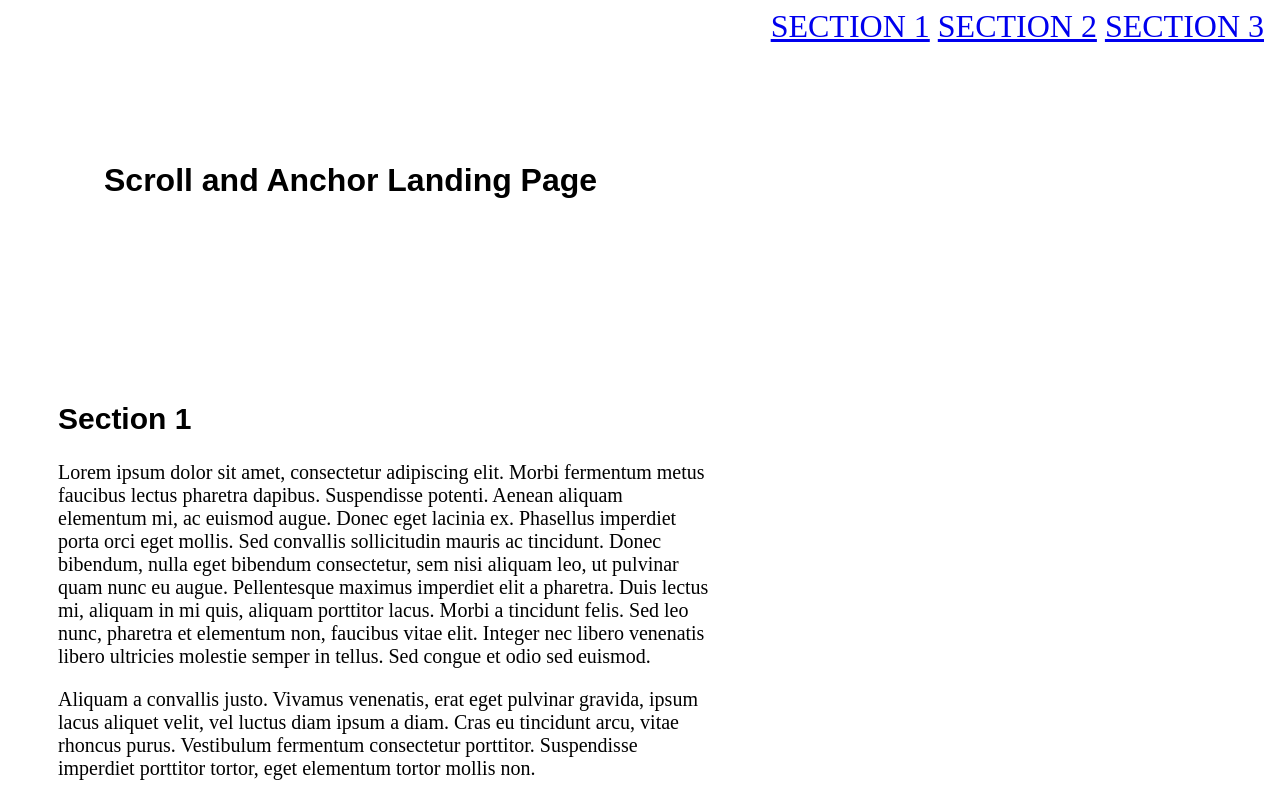
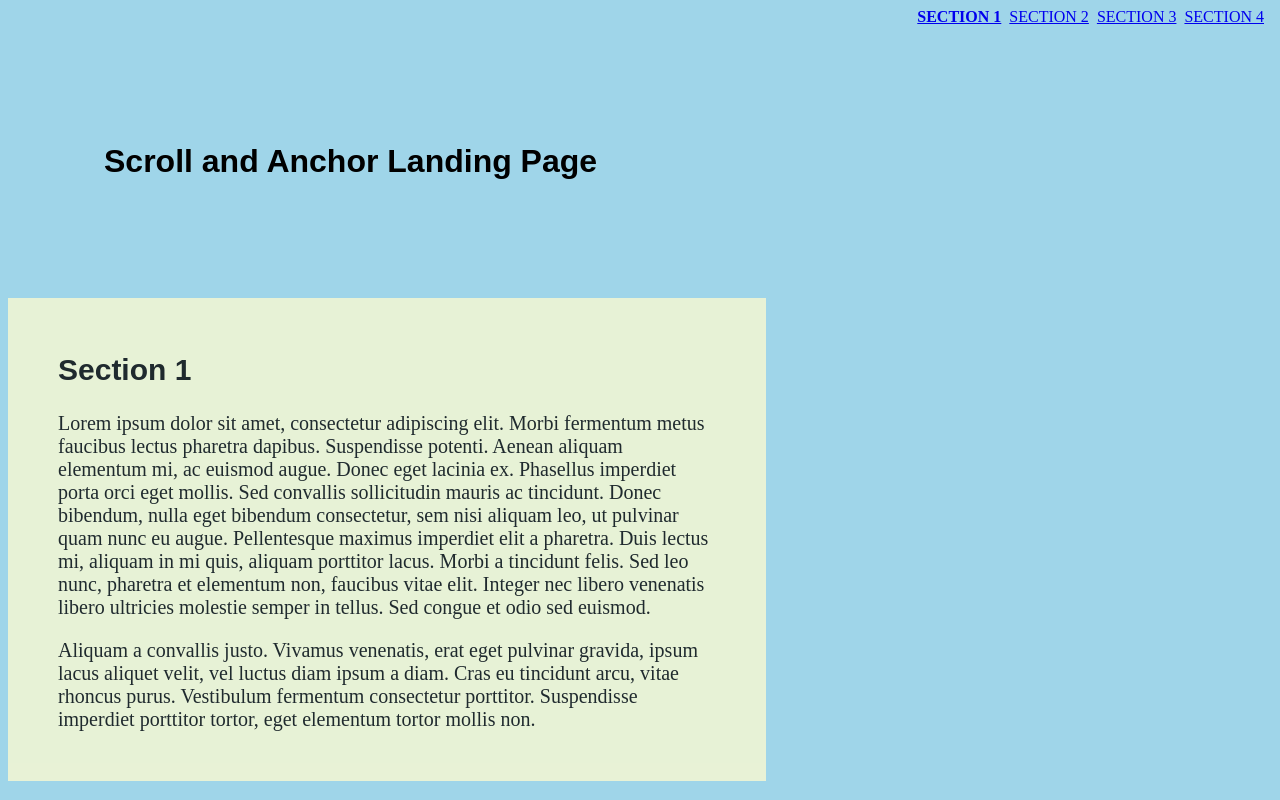
Before and after one commit to bajancode/udacitylanding3, a website: page index.html in a window 1280 px wide. Shown: the top 800 px of the page. Drawn offline with Linux system fonts and the light colour scheme.

Commit message:
adds basic styles, also I think accidentally addded all the node modules

```diff
--- a/css/styles.css
+++ b/css/styles.css
@@ -2,9 +2,9 @@ html {
     scroll-behavior: smooth;
 }
 
-/* main {
-    padding: 16px;
-} */
+body {
+    background-color: #9fd5e9;
+}
 
 h1 {
     padding: 3em;
@@ -16,13 +16,18 @@ h2 {
 }
 
 section {
-    padding: 3em 2.5em;
+    padding: 1.5em 2.5em;
     margin-right: 40%;
     font-size: 1.25rem;
 }
 
 .active-class {
-    background: red;
+    background: lightgoldenrodyellow;
+    opacity: 0.8
+}
+
+.active-nav {
+    font-weight: bold;
 }
 
 #nav_list {
@@ -31,13 +36,13 @@ section {
 }
 
 li {
-    font-size: 2rem;
+    font-size: 1rem;
     list-style-type: none;
-    margin-right: 0.25em;
+    margin-right: 0.5em;
 }
 
 li:hover {
-    text-shadow: 1px 1px grey;
+    font-weight: bold;
 }
 
 .sticky {
@@ -45,9 +50,3 @@ li:hover {
     top: 0;
     width: 100%;
 }
-
-/* Might make it jump less when scrolling https://www.w3schools.com/howto/howto_js_navbar_sticky.asp  */
-
-/* .sticky + main {
-    padding-top: 60px;
-} */
--- a/index.html
+++ b/index.html
@@ -28,6 +28,11 @@
             <p>Lorem ipsum dolor sit amet, consectetur adipiscing elit. Morbi fermentum metus faucibus lectus pharetra dapibus. Suspendisse potenti. Aenean aliquam elementum mi, ac euismod augue. Donec eget lacinia ex. Phasellus imperdiet porta orci eget mollis. Sed convallis sollicitudin mauris ac tincidunt. Donec bibendum, nulla eget bibendum consectetur, sem nisi aliquam leo, ut pulvinar quam nunc eu augue. Pellentesque maximus imperdiet elit a pharetra. Duis lectus mi, aliquam in mi quis, aliquam porttitor lacus. Morbi a tincidunt felis. Sed leo nunc, pharetra et elementum non, faucibus vitae elit. Integer nec libero venenatis libero ultricies molestie semper in tellus. Sed congue et odio sed euismod.</p>
             <p>Aliquam a convallis justo. Vivamus venenatis, erat eget pulvinar gravida, ipsum lacus aliquet velit, vel luctus diam ipsum a diam. Cras eu tincidunt arcu, vitae rhoncus purus. Vestibulum fermentum consectetur porttitor. Suspendisse imperdiet porttitor tortor, eget elementum tortor mollis non.</p>
         </section>
+        <section id="section4" data="section4">
+            <h2>Section 4</h2>
+            <p>Lorem ipsum dolor sit amet, consectetur adipiscing elit. Morbi fermentum metus faucibus lectus pharetra dapibus. Suspendisse potenti. Aenean aliquam elementum mi, ac euismod augue. Donec eget lacinia ex. Phasellus imperdiet porta orci eget mollis. Sed convallis sollicitudin mauris ac tincidunt. Donec bibendum, nulla eget bibendum consectetur, sem nisi aliquam leo, ut pulvinar quam nunc eu augue. Pellentesque maximus imperdiet elit a pharetra. Duis lectus mi, aliquam in mi quis, aliquam porttitor lacus. Morbi a tincidunt felis. Sed leo nunc, pharetra et elementum non, faucibus vitae elit. Integer nec libero venenatis libero ultricies molestie semper in tellus. Sed congue et odio sed euismod.</p>
+            <p>Aliquam a convallis justo. Vivamus venenatis, erat eget pulvinar gravida, ipsum lacus aliquet velit, vel luctus diam ipsum a diam. Cras eu tincidunt arcu, vitae rhoncus purus. Vestibulum fermentum consectetur porttitor. Suspendisse imperdiet porttitor tortor, eget elementum tortor mollis non.</p>
+        </section>
     </main>
 
 <script src="js/app.js"></script>
--- a/js/app.js
+++ b/js/app.js
@@ -3,8 +3,6 @@ const navList = document.getElementById("nav_list");
 const sections = Array.from(document.getElementsByTagName("section"));
 const viewportHeight = window.innerHeight || document.documentElement.clientHeight;
 const viewportWidth = window.innerWidth || document.documentElement.clientWidth;
-// let listItems = Array.from(document.getElementsByTagName("li"))
-
 
 //Helper Functions
 
@@ -27,6 +25,7 @@ function formatId(str) {
     let spacedString = str.slice(0,-1) + " " + str.slice(-1);
     return spacedString.toUpperCase()
  }
+
 
 //Makes navigation bar <li> from section id names
 function makeLi(sections) {
@@ -65,9 +64,9 @@ document.addEventListener('scroll', function () {
 
         if (isInViewport(section)) {
             section.classList.add("active-class");
-            document.querySelector(`[data=${section.id}]`).classList.add("active-class");
+            document.querySelector(`[data=${section.id}]`).classList.add("active-nav");
         } else {
             section.classList.remove("active-class");
-            document.querySelector(`[data=${section.id}]`).classList.remove("active-class")
+            document.querySelector(`[data=${section.id}]`).classList.remove("active-nav")
         }
 }})
```
Also changed, not shown: package.json (added, +24 -0 lines), .eslintrc.js (added), README.md, 1 other file.
